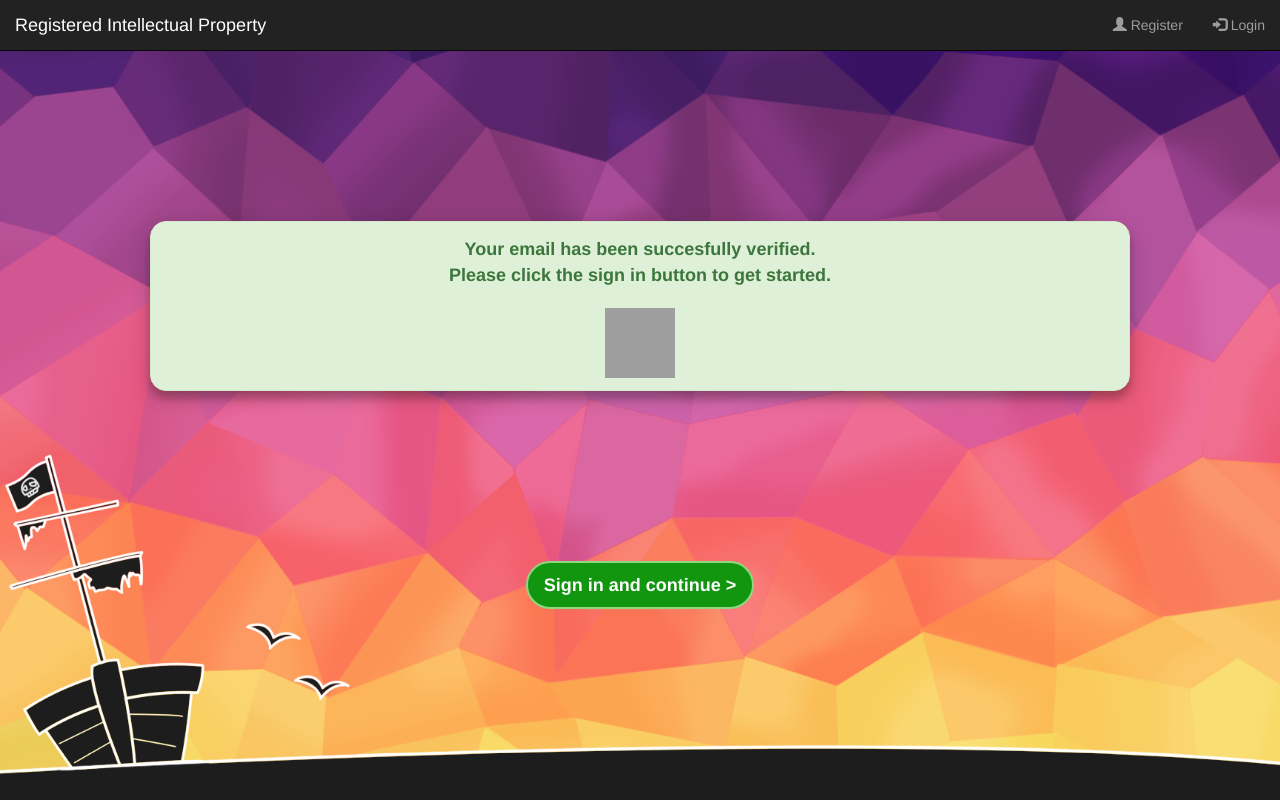
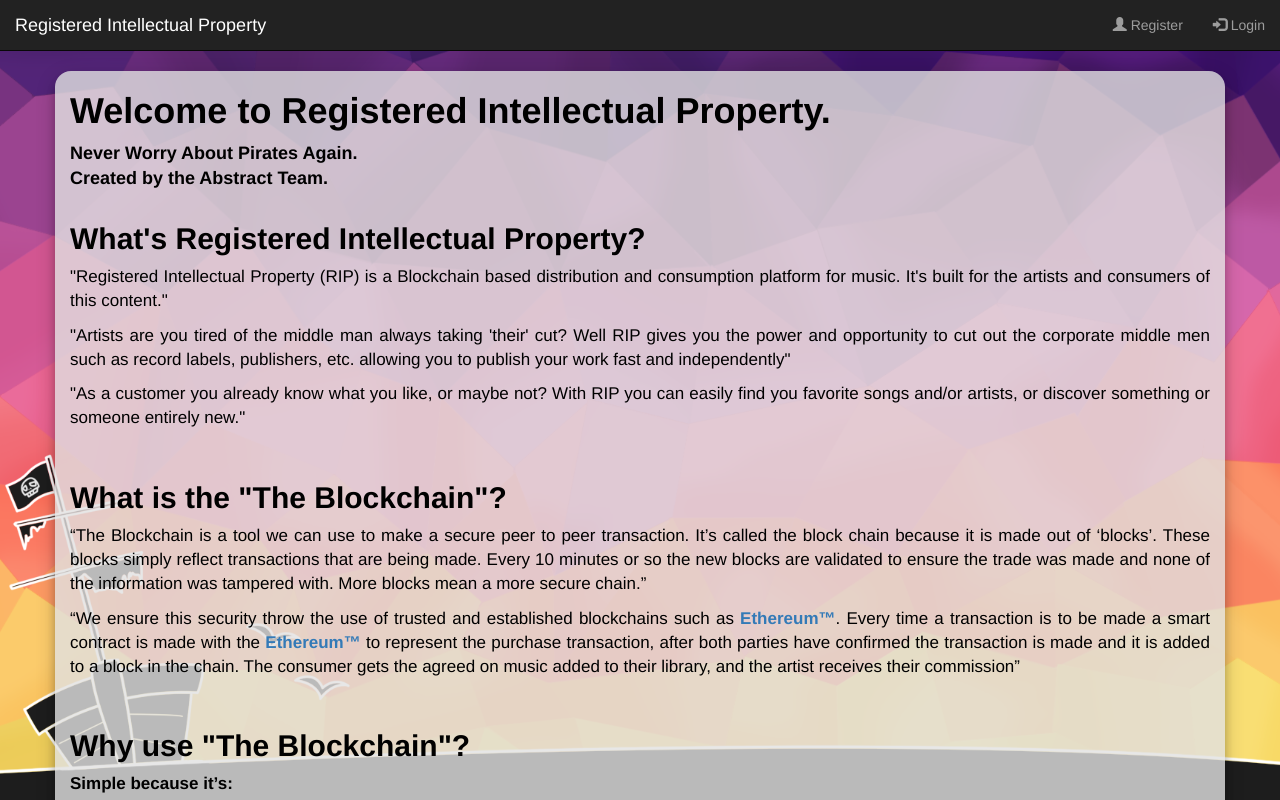
Before and after one commit to 24674672-Philip/ITRW324, an Angular app in the folder Website/RIPWebsite/: page / in a window 1280 px wide. Shown: the top 800 px of the page. Built offline with nearby package versions, Linux system fonts and the light colour scheme; grey boxes are pictures that could not be loaded.

Commit message:
hot fix to alerts

```diff
--- a/Website/RIPWebsite/src/app/app.component.html
+++ b/Website/RIPWebsite/src/app/app.component.html
@@ -1,2 +1 @@
-<!-- <router-outlet></router-outlet> -->
-<app-email-success-alert></app-email-success-alert>
+<router-outlet></router-outlet>
```
